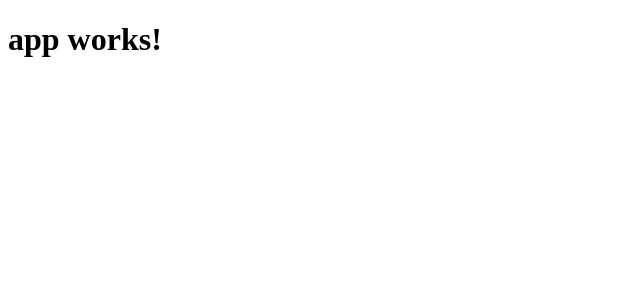
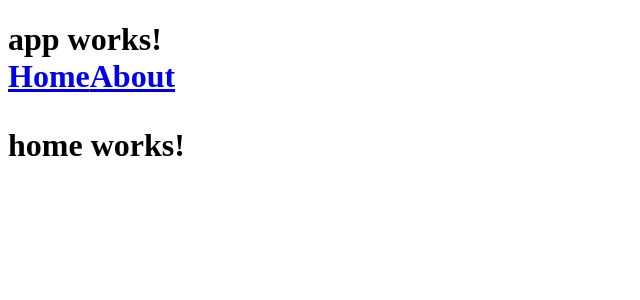
Before and after one commit to zone-live/social-basket, an Angular app: page / in a window 1280 px wide. Shown: the top 300 px of the page, without its empty margins (0-640 px from the left). Built offline with nearby package versions, Linux system fonts and the light colour scheme.

Commit message:
added home and about component

```diff
--- /dev/null
+++ b/src/app/about/about.component.html
@@ -0,0 +1,3 @@
+<p>
+  about works!
+</p>
--- /dev/null
+++ b/src/app/about/about.component.ts
@@ -0,0 +1,15 @@
+import { Component, OnInit } from '@angular/core';
+
+@Component({
+  selector: 'app-about',
+  templateUrl: './about.component.html',
+  styleUrls: ['./about.component.css']
+})
+export class AboutComponent implements OnInit {
+
+  constructor() { }
+
+  ngOnInit() {
+  }
+
+}
--- a/src/app/app.component.html
+++ b/src/app/app.component.html
@@ -1,3 +1,11 @@
 <h1>
   {{title}}
+
+  <nav>
+    <a routerLink="/">Home</a>
+    <a routerLink="/about">About</a>
+  </nav>
+
+  <router-outlet></router-outlet>
+
 </h1>
--- /dev/null
+++ b/src/app/home/home.component.html
@@ -0,0 +1,3 @@
+<p>
+  home works!
+</p>
--- /dev/null
+++ b/src/app/home/home.component.ts
@@ -0,0 +1,15 @@
+import { Component, OnInit } from '@angular/core';
+
+@Component({
+  selector: 'app-home',
+  templateUrl: './home.component.html',
+  styleUrls: ['./home.component.css']
+})
+export class HomeComponent implements OnInit {
+
+  constructor() { }
+
+  ngOnInit() {
+  }
+
+}
```
Also changed, not shown: src/app/app.module.ts (+9 -2 lines), src/app/app.routes.ts (added, +10 -0 lines), src/app/about/about.component.css (added), src/app/home/home.component.css (added), 2 other files (tests, documents, lock files or other folders).
